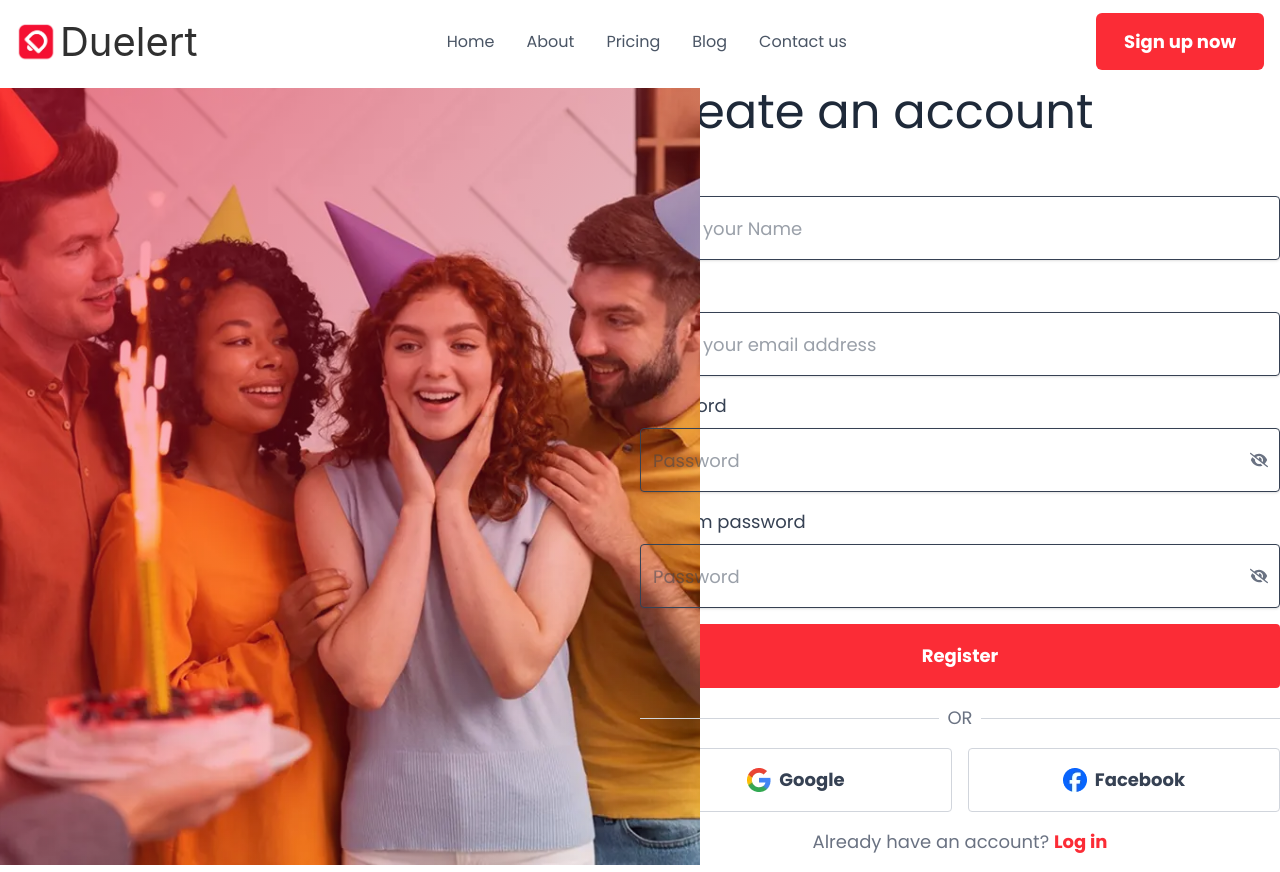
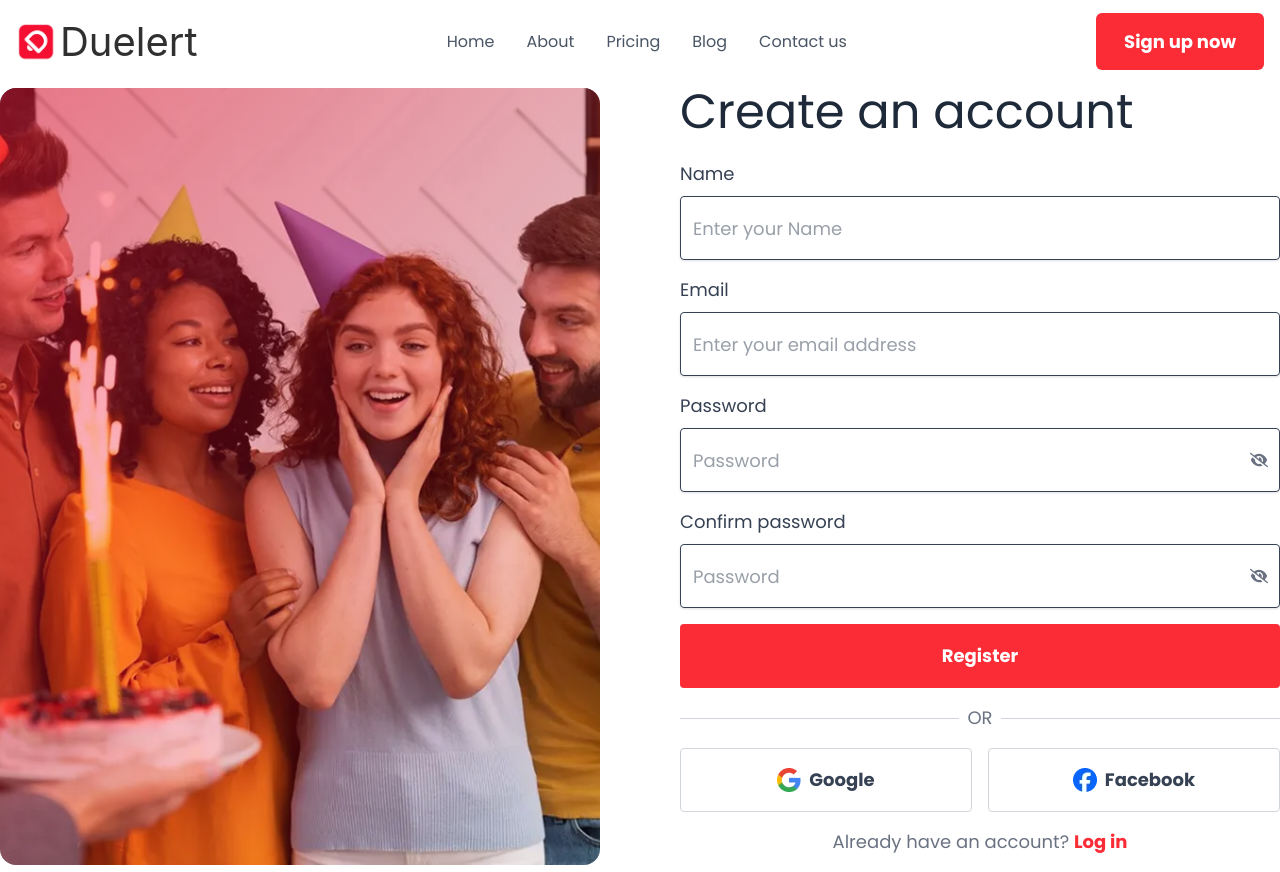
Before and after one commit to RafiulRifat1/scheduler-app, a Next.js app: page /signup in a window 1280 px wide. Built offline with nearby package versions, Linux system fonts and the light colour scheme; no server answers.

Commit message:
signIn page image div style change

```diff
--- a/app/signup/page.tsx
+++ b/app/signup/page.tsx
@@ -5,17 +5,15 @@ import { SignupForm } from "./signupform"
 
 const Signup = () => {
   return (
-    <div className='flex justify-center w-full h-screen pt-4'>
+    <div className='flex justify-center gap-20 w-full h-screen pt-4'>
 
-      <div className='relative w-1/2 h-full hidden md:block '>
-          <div className='absolute w-[700px] h-[777px] '>
+      <div className='relative w-1/2 h-full hidden md:block max-w-[700px] max-h-[777px] '>
             <Image
             src='/signup.webp'
             alt='signup img'
             fill={true}
-            className='object-cover' />
-            <div className="absolute inset-0 bg-[linear-gradient(311deg,rgba(244,17,50,0)_0%,rgba(244,17,50,0.5)_100%)]"/>
-        </div>
+            className='object-cover rounded-2xl'/>
+            <div className="absolute rounded-2xl inset-0 bg-[linear-gradient(311deg,rgba(244,17,50,0)_0%,rgba(244,17,50,0.5)_100%)]"/>
        </div>
        <SignupForm/>
     </div>
```
